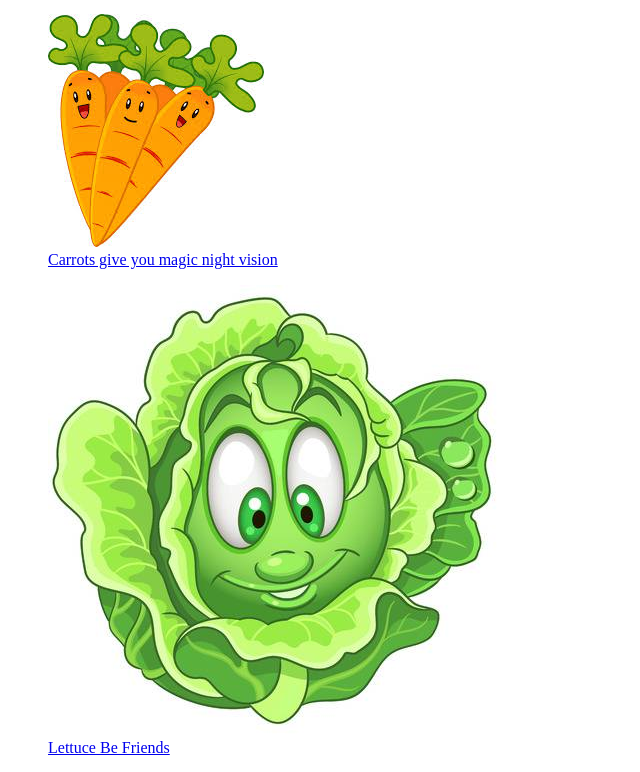
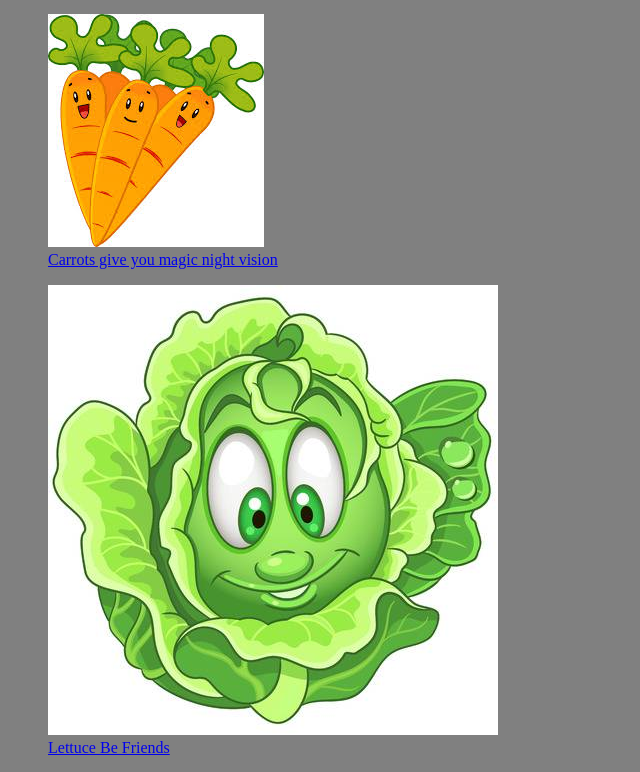
Before and after one commit to jwebster62/jwebster62.github.io, a plain HTML site: page index.html in a window 1280 px wide. Shown: the part 60-832 px from the top of the page, without its empty margins (0-640 px from the left). Drawn offline with Linux system fonts and the light colour scheme.

Commit message:
Update global.css

```diff
--- a/css/global.css
+++ b/css/global.css
@@ -2,7 +2,10 @@
     --base-root: 16px;
     --ratio: 1.25;
     --base-rem: 1rem;
-    --size-scale-1: calc(var(--base-rem)* var(--ratio)) --main-bg: gray;
+    --size-scale-1: calc(var(--base-rem)* var(--ratio));
+    --size-scale-2: calc(var(--base-rem)* var(--ratio));
+    --size-scale-3: calc(var(--base-rem)* var(--ratio));
+    --main-bg: gray;
     --green: rgb(3, 63, 3);
     --black: rgb(0, 0, 0);
     --white: rgba(255, 255, 255, 0.897);
```
